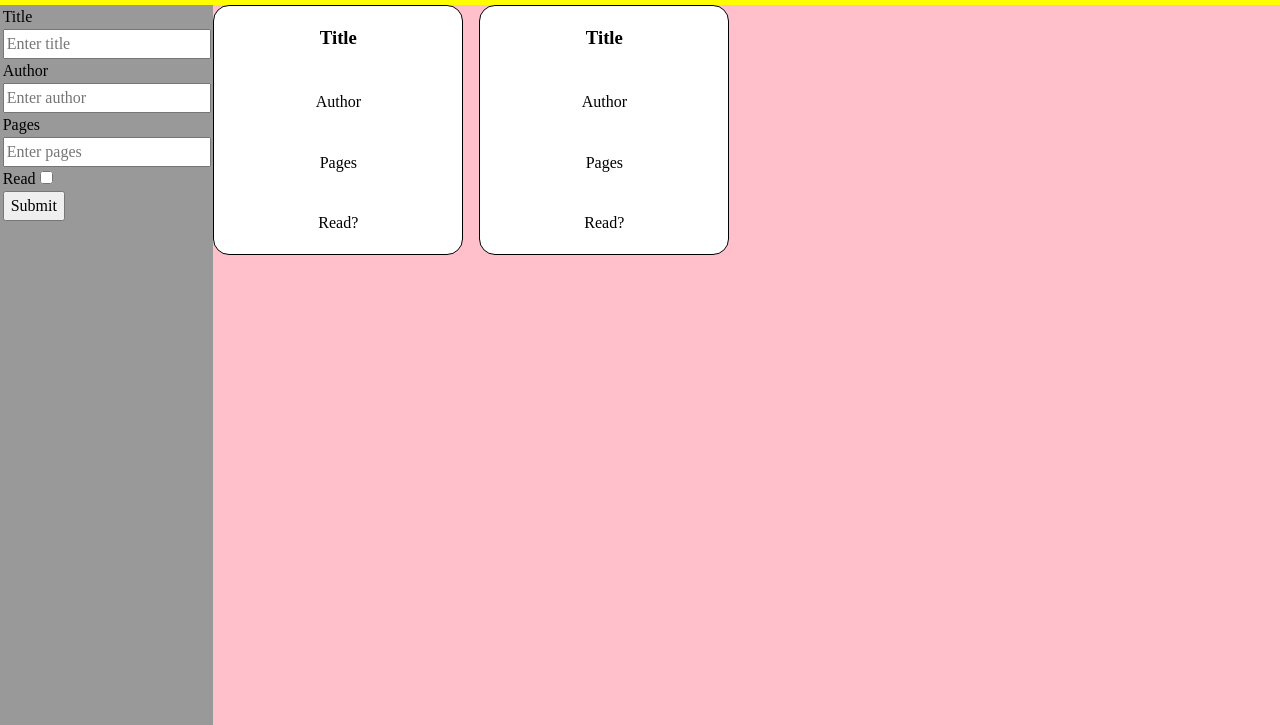
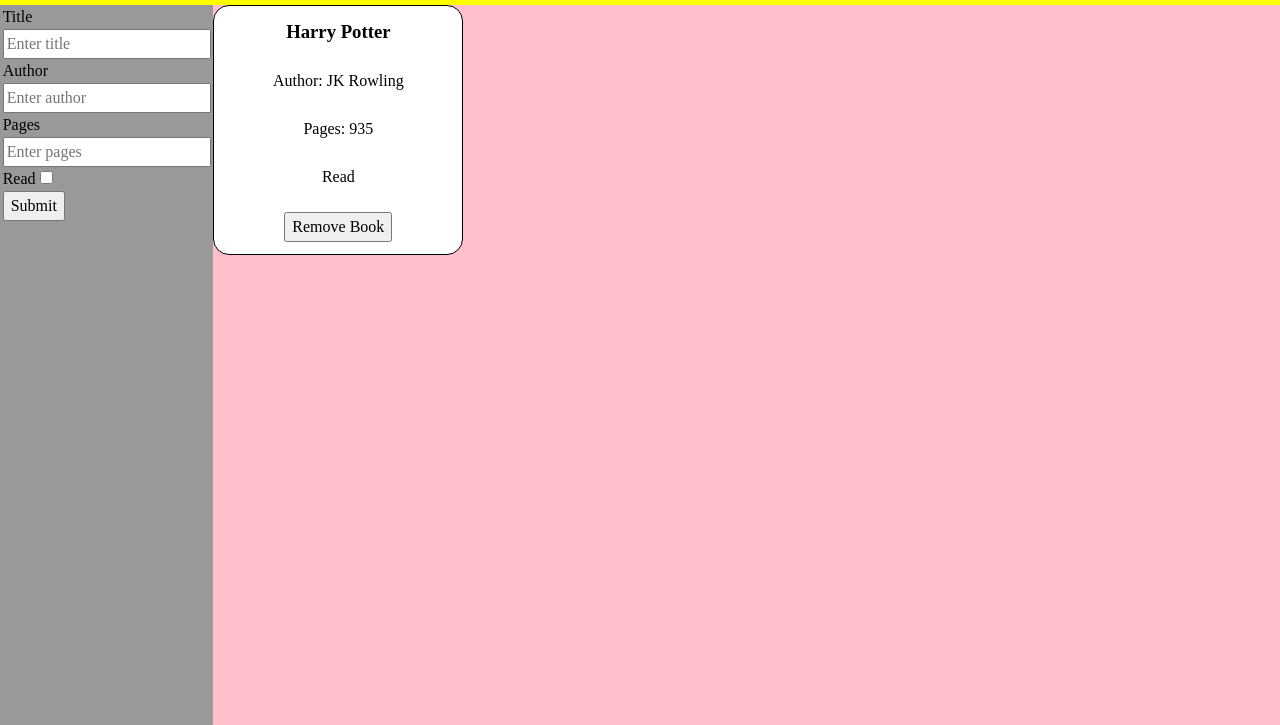
Before and after one commit to stolomeo/library, a plain HTML site: page index.html in a window 1280 px wide. Shown: the part 75-800 px from the top of the page. Drawn offline with Linux system fonts and the light colour scheme.

Commit message:
Add basic remove book button to each card

```diff
--- a/index.html
+++ b/index.html
@@ -41,20 +41,7 @@
       </form>
     </div>
     <main>
-      <div class="library-cards">
-        <div class="card">
-          <h3>Title</h3>
-          <p>Author</p>
-          <p>Pages</p>
-          <p>Read?</p>
-        </div>
-        <div class="card">
-          <h3>Title</h3>
-          <p>Author</p>
-          <p>Pages</p>
-          <p>Read?</p>
-        </div>
-      </div>
+      <div class="library-cards"></div>
     </main>
   </body>
 </html>
--- a/script.js
+++ b/script.js
@@ -8,7 +8,8 @@ take each array in myLibrary and create card
 submit button
 create card, clear form, prevent refresh
 */
-
+const library = document.querySelector(".library-cards");
+const card = document.querySelector(".card");
 let myLibrary = [];
 
 function Book(title, author, pages, read) {
@@ -18,11 +19,10 @@ function Book(title, author, pages, read) {
   this.read = read;
 }
 
-Book.prototype.retrieveValues = function () {};
-
 function addBooktoLibrary(title, author, pages, read) {
   const newBook = new Book(title, author, pages, read);
   myLibrary.push(newBook);
+  displayBook(newBook);
 }
 
 function formSubmit(event) {
@@ -39,3 +39,38 @@ function formClear() {
   (title.value = ""), (author.value = ""), (pages.value = "");
   read.checked = false;
 }
+
+function displayBook(book) {
+  const div = document.createElement("div");
+  div.classList.add("card");
+  library.appendChild(div);
+
+  const title = document.createElement("h3");
+  title.innerText = `${book.title}`;
+  div.appendChild(title);
+
+  const author = document.createElement("p");
+  author.innerText = `Author: ${book.author}`;
+  div.appendChild(author);
+
+  const pages = document.createElement("p");
+  pages.innerText = `Pages: ${book.pages}`;
+  div.appendChild(pages);
+
+  const read = document.createElement("p");
+  if (book.read) {
+    read.innerText = "Read";
+  } else {
+    read.innerText = "Unread";
+  }
+  div.appendChild(read);
+
+  const deleteBtn = document.createElement("button");
+  deleteBtn.innerText = "Remove Book";
+  deleteBtn.addEventListener("click", (e) => {
+    library.removeChild(div);
+  });
+  div.appendChild(deleteBtn);
+}
+
+addBooktoLibrary("Harry Potter", "JK Rowling", "935", true);
```
